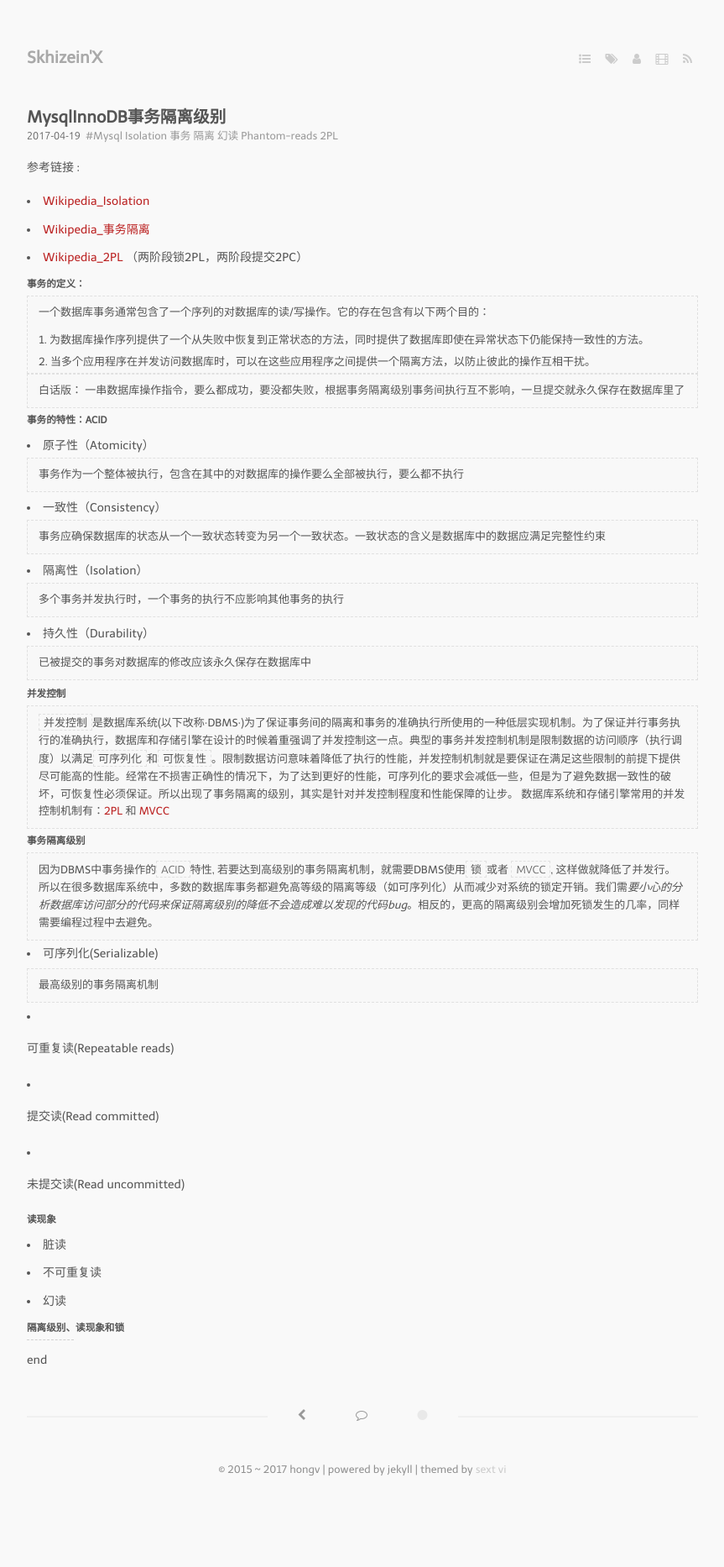
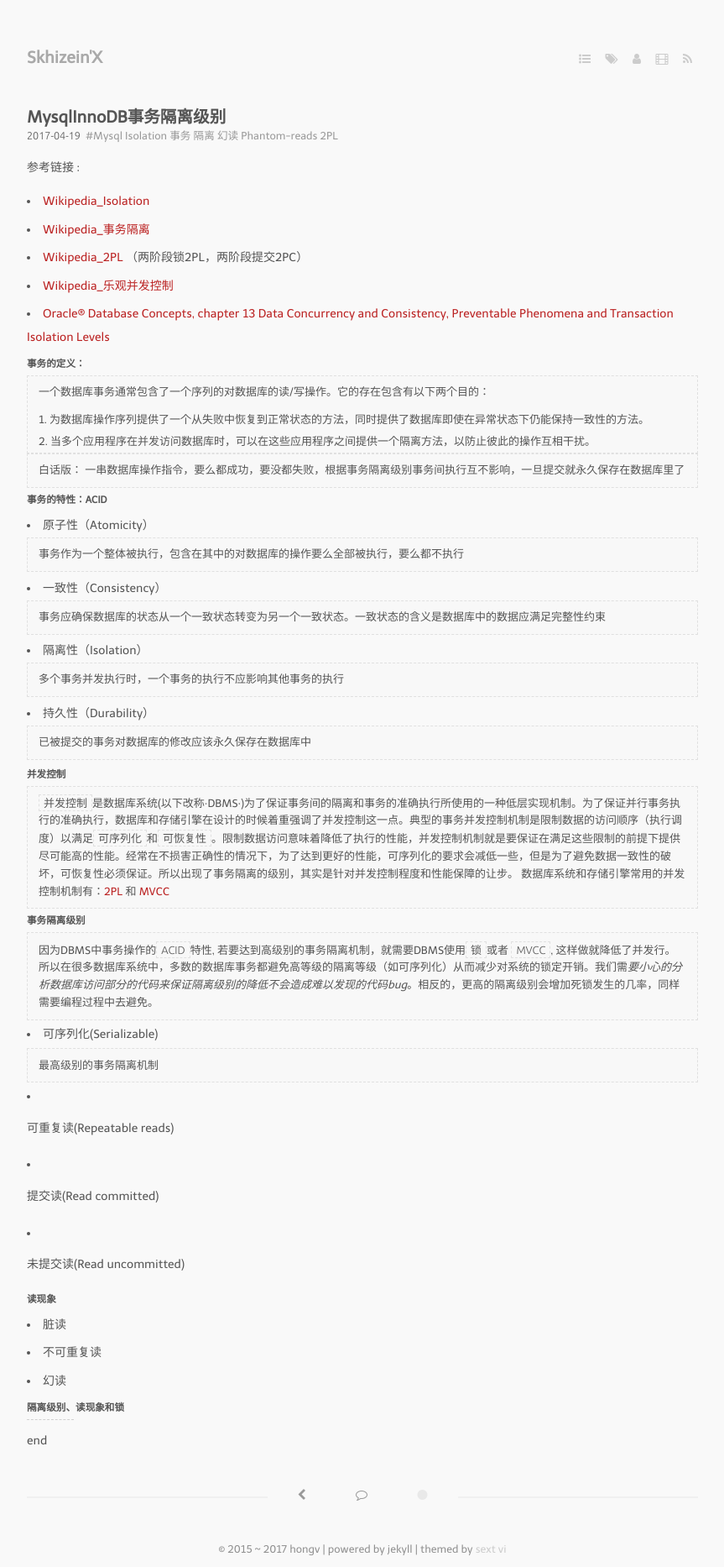
Before and after one commit to xhwSkhizein/xhwSkhizein.github.io, a Jekyll site: the page built from _posts/2017-04-19-MysqlInnoDB事务隔离级别.markdown, in a window 1280 px wide. Shown: the whole page at 84% size, without its empty margins (208-1071 px from the left). Built offline with Jekyll 4.4.1, drawn with Linux system fonts in a browser that asks for light colours; nearby versions of some CDN libraries; comment, search, counter and statistics services are not loaded; before the commit the page ends 1771 px from its top, so only the background shows below that.

Commit message:
增加扩展阅读和reference

```diff
--- a/_posts/2017-04-19-MysqlInnoDB事务隔离级别.markdown
+++ b/_posts/2017-04-19-MysqlInnoDB事务隔离级别.markdown
@@ -10,7 +10,8 @@ tags:
 - [Wikipedia_Isolation](https://en.wikipedia.org/wiki/Isolation_(database_systems))
 - [Wikipedia_事务隔离](https://zh.wikipedia.org/wiki/%E4%BA%8B%E5%8B%99%E9%9A%94%E9%9B%A2)
 - [Wikipedia_2PL](https://en.wikipedia.org/wiki/Two-phase_locking) （两阶段锁2PL，两阶段提交2PC）
-
+- [Wikipedia_乐观并发控制](https://zh.wikipedia.org/wiki/%E4%B9%90%E8%A7%82%E5%B9%B6%E5%8F%91%E6%8E%A7%E5%88%B6)
+- [Oracle® Database Concepts, chapter 13 Data Concurrency and Consistency, Preventable Phenomena and Transaction Isolation Levels](http://docs.oracle.com/cd/B12037_01/server.101/b10743/consist.htm#sthref1919)
 
 
 ##### 事务的定义：
```
